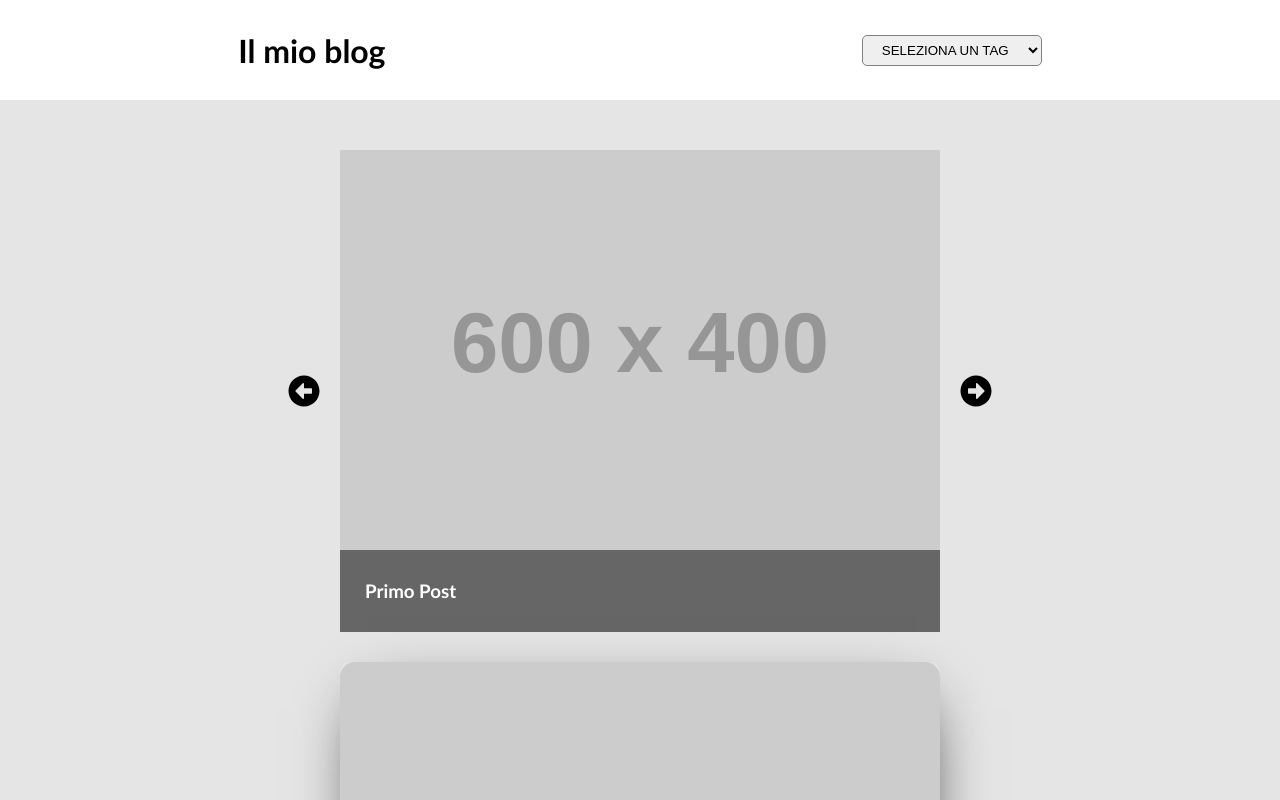
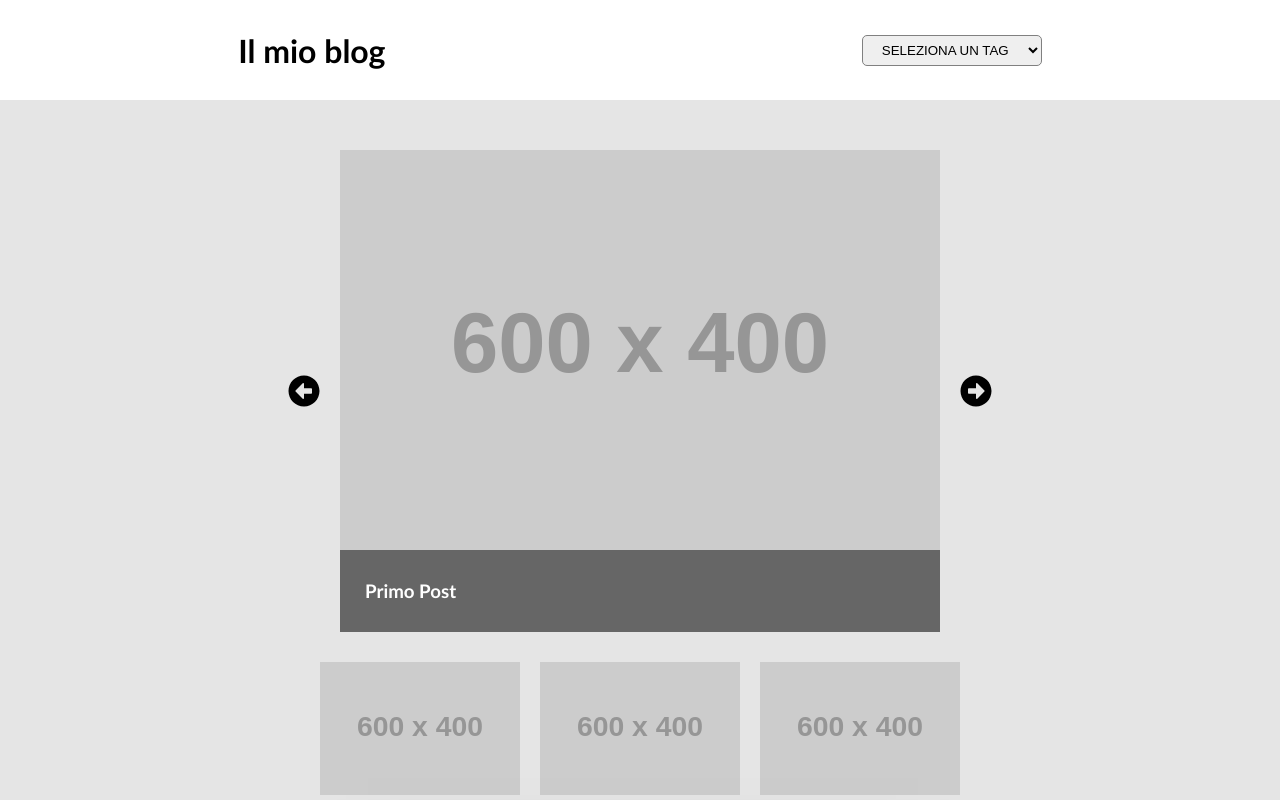
Before and after one commit to FernandoVerderame/react-carousel, a React (Vite) app: page / in a window 1280 px wide. Shown: the top 800 px of the page. Built offline with nearby package versions, Linux system fonts and the light colour scheme.

Commit message:
added thumbnails and comments

```diff
--- /dev/null
+++ b/src/components/CarouselThumbnails/CarouselThumbnails.jsx
@@ -0,0 +1,14 @@
+// Importo lo style dei thumbnails
+import carouselThumbnailsStyle from './CarouselThumbnails.module.css';
+
+const CarouselThumbnails = ({ image, onThumbnailClick }) => {
+    return (
+        <>
+            <figure onClick={onThumbnailClick}>
+                <img src={image} alt='thumbnail-image' className={carouselThumbnailsStyle.img} />
+            </figure>
+        </>
+    );
+}
+
+export default CarouselThumbnails;
--- /dev/null
+++ b/src/components/CarouselThumbnails/CarouselThumbnails.module.css
@@ -0,0 +1,4 @@
+.img {
+    width: 200px;
+    display: block;
+}
--- a/src/components/Main/Main.jsx
+++ b/src/components/Main/Main.jsx
@@ -1,4 +1,4 @@
-// Importo lo style del main, l'array dei posts, la Post Card, il carosello, lo useState ed i bottoni del carosello
+// Importo lo style del main, l'array dei posts, la Post Card, il carosello, lo useState, i bottoni del carosello ed i thumbnails
 import PostCard from '../Card/PostCard';
 import mainStyle from './Main.module.css';
 import posts from '../../data/posts.js';
@@ -9,6 +9,7 @@ import {
     FaArrowAltCircleLeft as Prev,
     FaArrowAltCircleRight as Next
 } from "react-icons/fa";
+import CarouselThumbnails from '../CarouselThumbnails/CarouselThumbnails.jsx';
 
 const Main = () => {
 
@@ -33,14 +34,16 @@ const Main = () => {
             <main className={mainStyle.mainSec}>
 
                 {/* Carosello dei Posts */}
+                <div className={mainStyle.carousel}>
 
-                <div className={mainStyle.carousel}>
+                    {/* Prev Button */}
                     <button className={mainStyle.btn}>
                         <Prev
                             onClick={prevClick}
                         />
                     </button>
 
+                    {/* Post del carosello */}
                     {postsCarousel.map((pc, i) => (
                         <CarouselPost
                             key={pc.id}
@@ -50,6 +53,7 @@ const Main = () => {
                         />
                     ))}
 
+                    {/* Next Button */}
                     <button className={mainStyle.btn}>
                         <Next
                             onClick={nextClick}
@@ -57,7 +61,17 @@ const Main = () => {
                     </button>
                 </div>
 
-
+                {/* Thumbnails dei Posts */}
+                <div className={mainStyle.thumbnails}>
+                    {postsCarousel.map((pc, i) => (
+                        <CarouselThumbnails
+                            key={pc.id}
+                            image={pc.image}
+                            isActive={activePost === i}
+                            onThumbnailClick={() => setActivePost(i)}
+                        />
+                    ))}
+                </div>
 
 
 
--- a/src/components/Main/Main.module.css
+++ b/src/components/Main/Main.module.css
@@ -23,3 +23,8 @@
     font-size: 2rem;
     display: inline-flex;
 }
+
+.thumbnails {
+    display: flex;
+    gap: 20px;
+}
```
